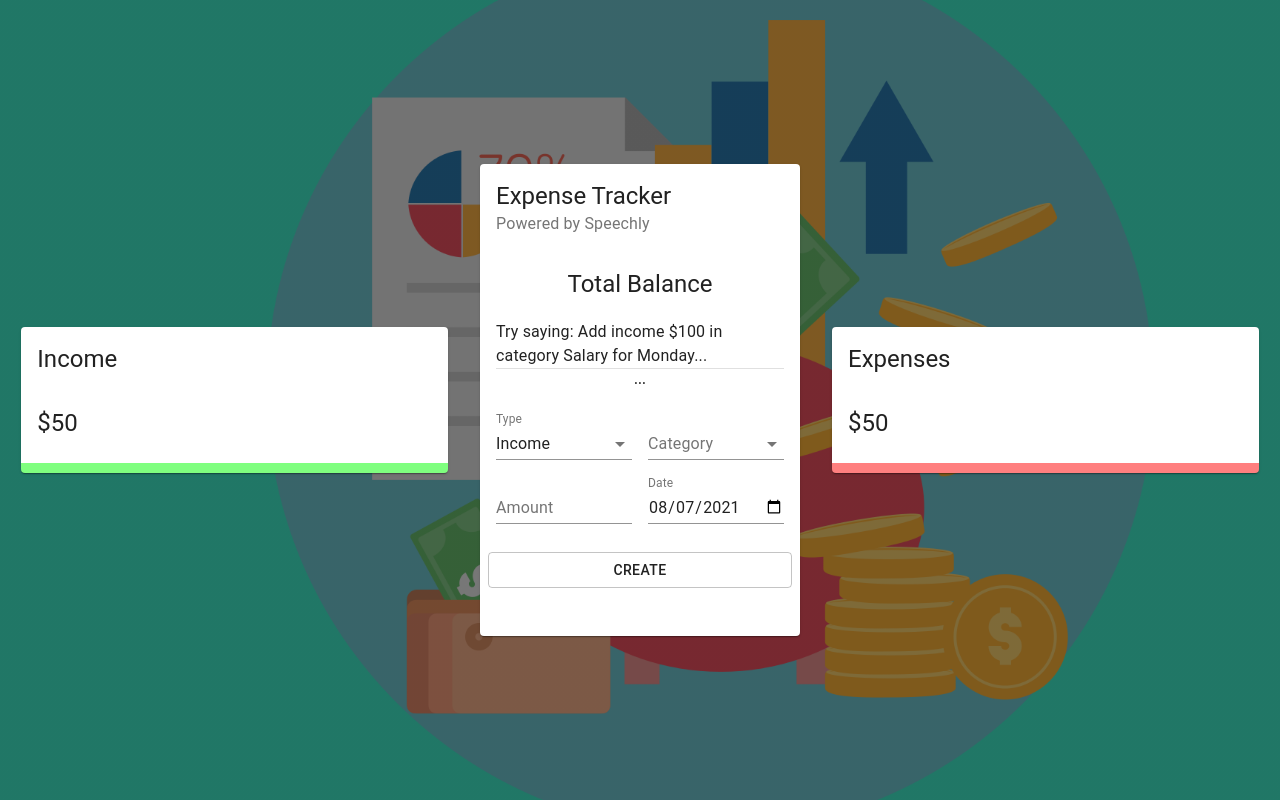
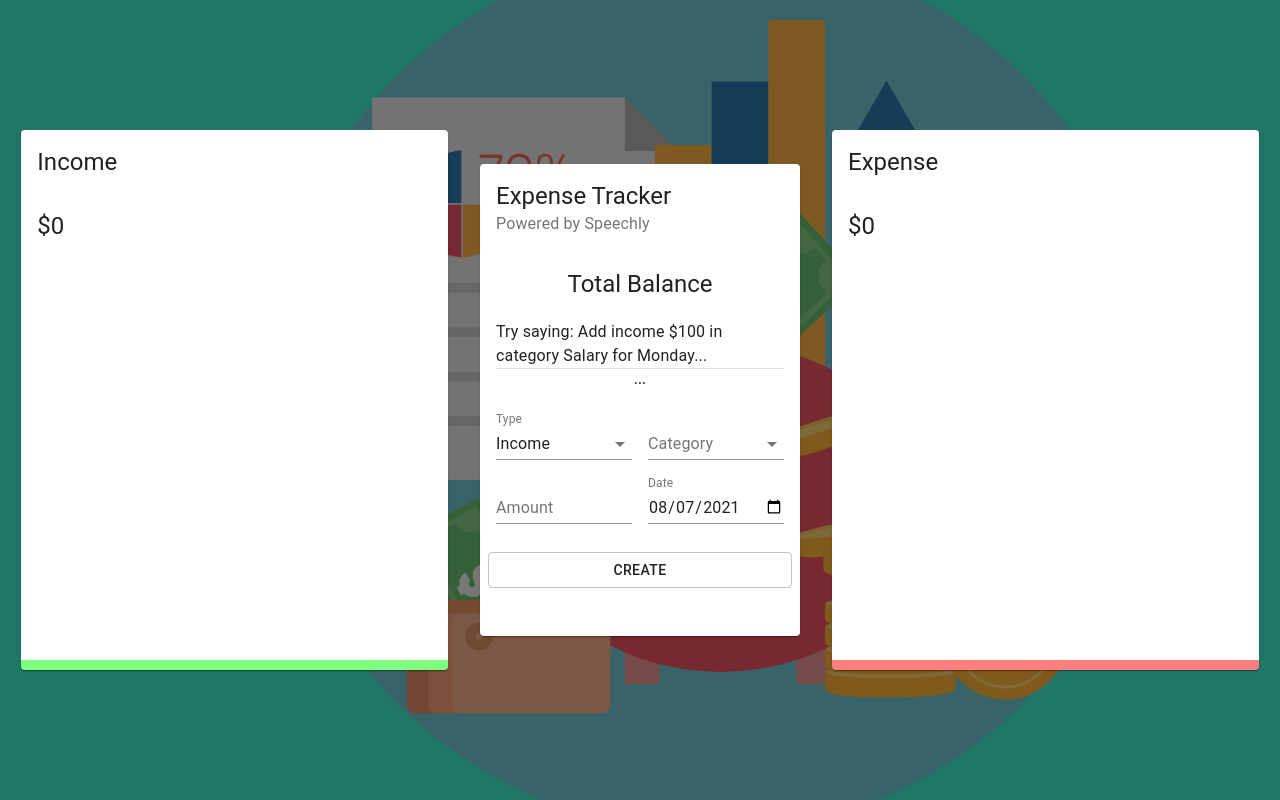
Before and after one commit to Utkarsh-Shukla-Github/Income-Expense-Tracker, a React (Create React App) app: page / in a window 1280 px wide. Built offline with nearby package versions, Linux system fonts and the light colour scheme.

Commit message:
Added Charts

```diff
--- a/src/App.js
+++ b/src/App.js
@@ -27,7 +27,7 @@
         </Grid>
         <Grid item xs={12} sm={4}>
           {' '}
-          <Details title='Expenses' />
+          <Details title='Expense' />
         </Grid>
       </Grid>
     </div>
--- a/src/components/Details/Details.jsx
+++ b/src/components/Details/Details.jsx
@@ -1,17 +1,18 @@
 import React from 'react'
 import { Card, CardHeader, CardContent, Typography } from '@material-ui/core'
 import { Doughnut } from 'react-chartjs-2'
-
+import useTransactions from '../../useTransactions'
 import useStyles from './styles'
 
 const Details = ({ title }) => {
+  const { total, chartData } = useTransactions(title)
   const classes = useStyles()
   return (
     <Card className={title === 'Income' ? classes.income : classes.expense}>
       <CardHeader title={title} />
       <CardContent>
-        <Typography variant='h5'> $50 </Typography>
-        {/* <Doughnut data='DATA' /> */}
+        <Typography variant='h5'> ${total} </Typography>
+        <Doughnut data={chartData} />
       </CardContent>
     </Card>
   )
--- /dev/null
+++ b/src/useTransactions.js
@@ -0,0 +1,42 @@
+import { useContext } from 'react'
+import { ExpenseTrackerContext } from './context/context'
+
+import {
+  incomeCategories,
+  expenseCategories,
+  resetCategories,
+} from './constants/categories'
+
+const useTransactions = (title) => {
+  resetCategories()
+  const { transactions } = useContext(ExpenseTrackerContext)
+  const transactionsPerType = transactions.filter((t) => t.type === title)
+  const total = transactionsPerType.reduce(
+    (acc, currVal) => acc + currVal.amount,
+    0
+  )
+  const categories = title === 'Income' ? incomeCategories : expenseCategories
+
+  console.log({ transactionsPerType, total, categories })
+
+  transactionsPerType.forEach((t) => {
+    const category = categories.find((c) => c.type === t.category)
+    if (category) category.amount += t.amount
+  })
+
+  const filteredCategories = categories.filter((c) => c.amount > 0)
+
+  const chartData = {
+    datasets: [
+      {
+        data: filteredCategories.map((c) => c.amount),
+        backgroundColor: filteredCategories.map((c) => c.color),
+      },
+    ],
+    labels: filteredCategories.map((c) => c.type),
+  }
+
+  return { total, chartData }
+}
+
+export default useTransactions
```
